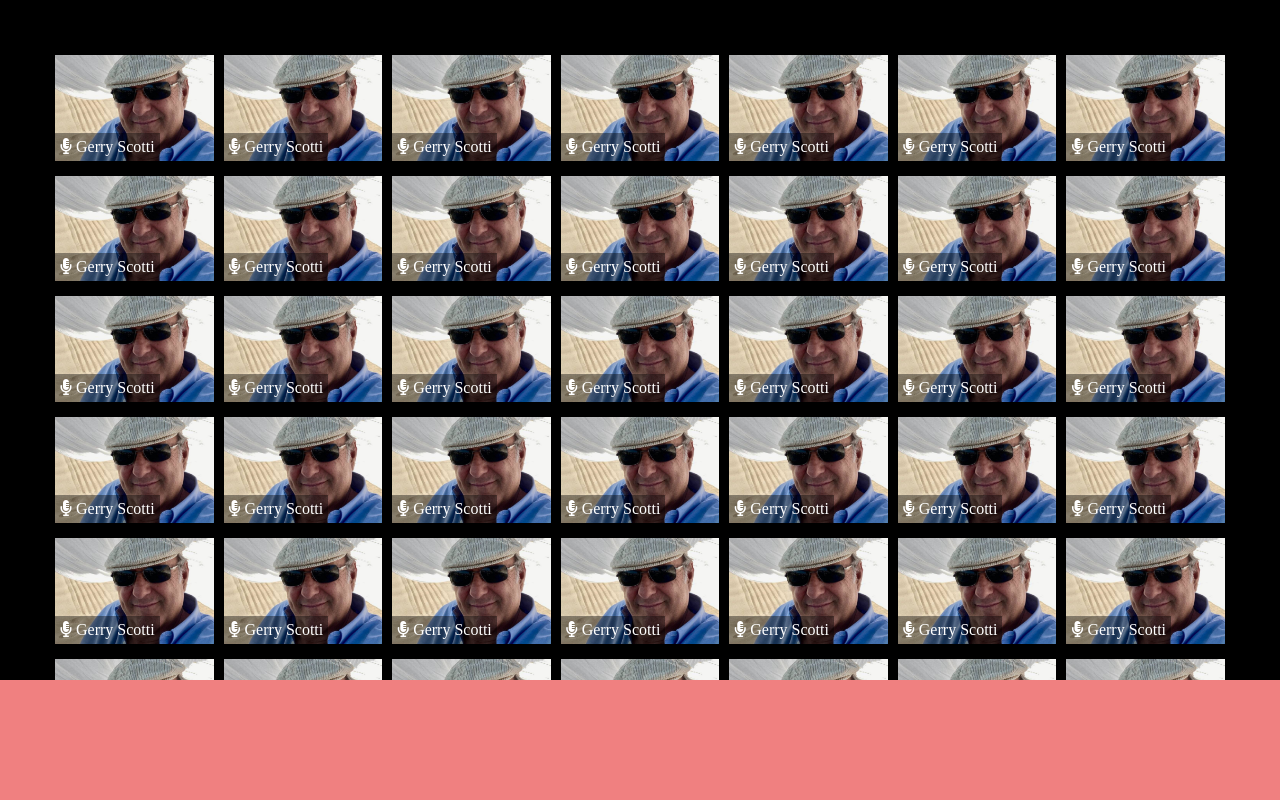
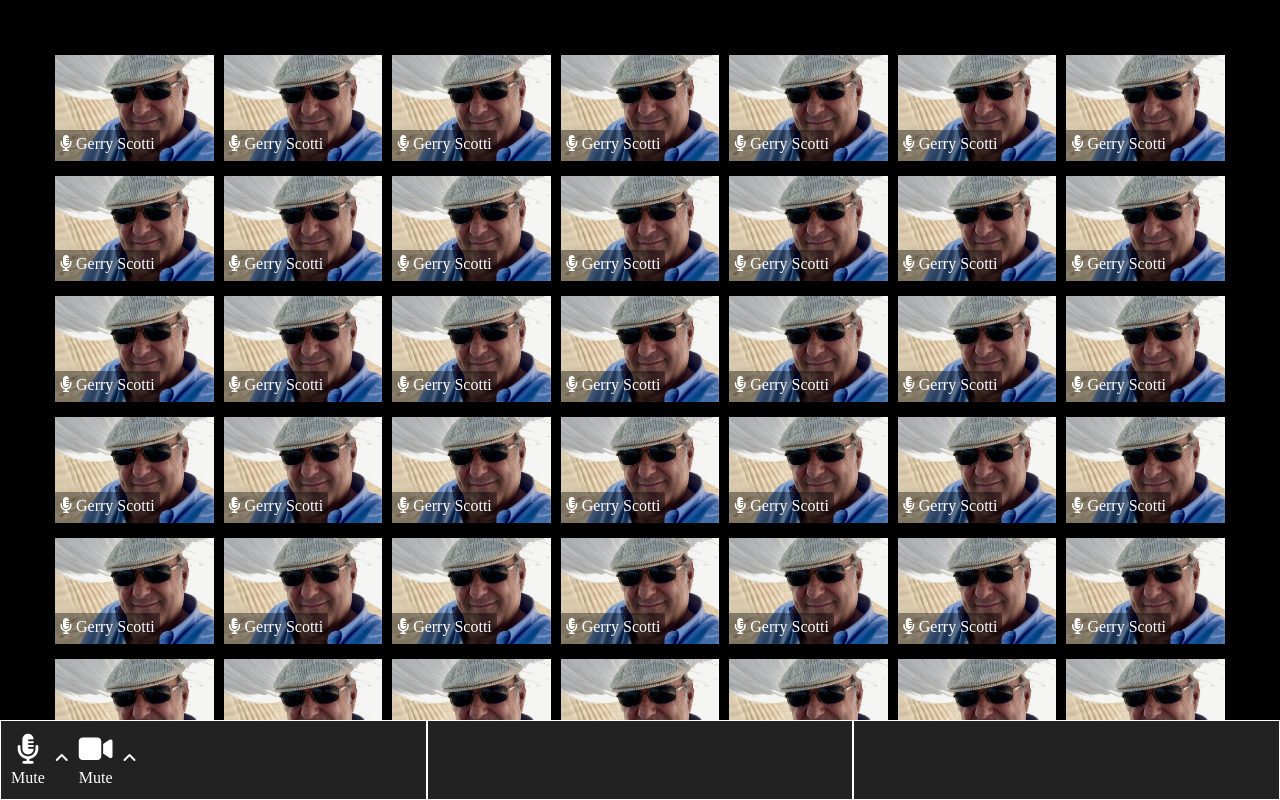
Before and after one commit to LucaElisio/html-css-zoom, a plain HTML site: page index.html in a window 1280 px wide. Drawn offline with Linux system fonts and the light colour scheme.

Commit message:
feat: left bottom col

```diff
--- a/css/style.css
+++ b/css/style.css
@@ -1,5 +1,6 @@
 :root{
     --white-color: white;
+    --btm-height: 80px;
 }
 
 /* RESET */
@@ -30,6 +31,14 @@ img{
     color: var(--white-color);
 }
 
+.block{
+    display: block;
+}
+
+.fs-30{
+    font-size: 30px;
+}
+
 /* MAIN */
 .webapp{
     width: 100%;
@@ -39,22 +48,13 @@ img{
     background-color: lightcyan;
 }
 
+/* Top Section */
 .top-s{
     padding: 50px 50px 20px 50px;
     width: 100%;
-    height: calc(100% - 120px);
+    height: calc(100% - var(--btm-height));
     overflow-y: scroll;
     background-color: black;
-}
-
-.btm-s{
-    position: absolute;
-    left: 0;
-    bottom: 0;
-    width: 100%;
-    height: 120px;
-    /* debug */
-    background-color: lightcoral;
 }
 
 .col{
@@ -80,3 +80,36 @@ img{
     bottom: 0;
     background-color: rgba(0, 0, 0, 0.4);
 }
+
+/* Bottom Section */
+.btm-s{
+    position: absolute;
+    left: 0;
+    bottom: 0;
+    width: 100%;
+    height: var(--btm-height);
+    background-color: #222222;
+    display: flex;
+}
+
+.bottom-col{
+    width: calc(100% / 3);
+    align-items: center;
+    /* debug */
+    border: 1px solid white;
+}
+
+.bottom-col-sx{
+    align-items: center;
+}
+
+.bottom-col-sx div{
+    text-align: center;
+    padding: 10px;
+    /* debug */
+    /* border: 1px solid orange; */
+}
+
+i{
+    padding-bottom: 5px;
+}
--- a/index.html
+++ b/index.html
@@ -698,7 +698,28 @@
 
             <!-- Bottom Section -->
             <div class="btm-s">
+                <div class="bottom-col c-white flex-container">
+                    <div class="bottom-col-sx flex-container">
+                        <!-- Icons + Text -->
+                        <div>
+                            <i class="fa-solid fa-microphone-lines fs-30"></i>
+                            <span class="block">Mute</span>
+                        </div>
+                        <!-- Angle Up -->
+                        <i class="fa-solid fa-angle-up"></i>
+                        <div>
+                            <i class="fa-solid fa-video fs-30"></i>
+                            <span class="block">Mute</span>
+                        </div>
+                        <i class="fa-solid fa-angle-up"></i>
+                    </div>
+                </div>
+                <div class="bottom-col">
 
+                </div>
+                <div class="bottom-col">
+
+                </div>
             </div>
         </div>
     </main>
```
